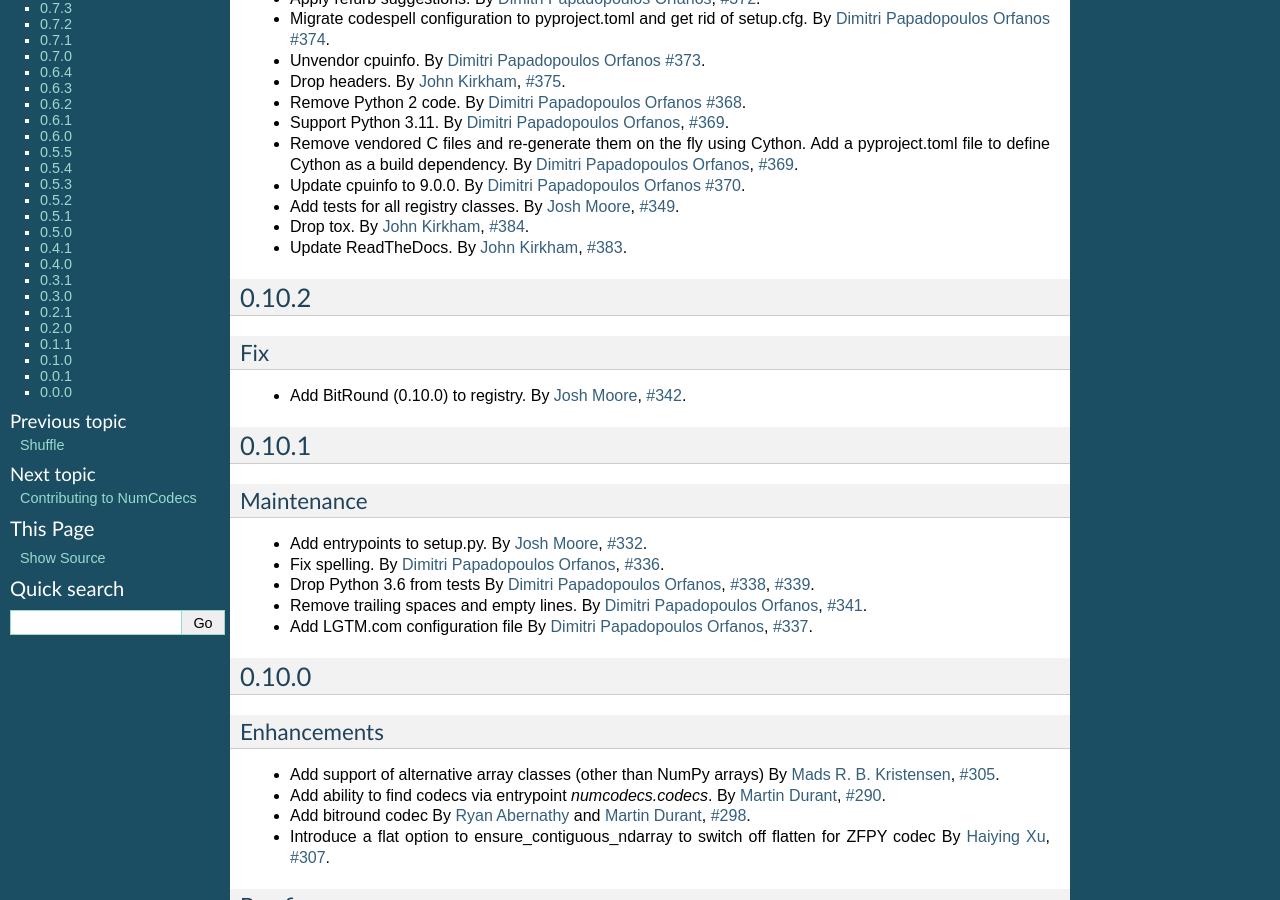
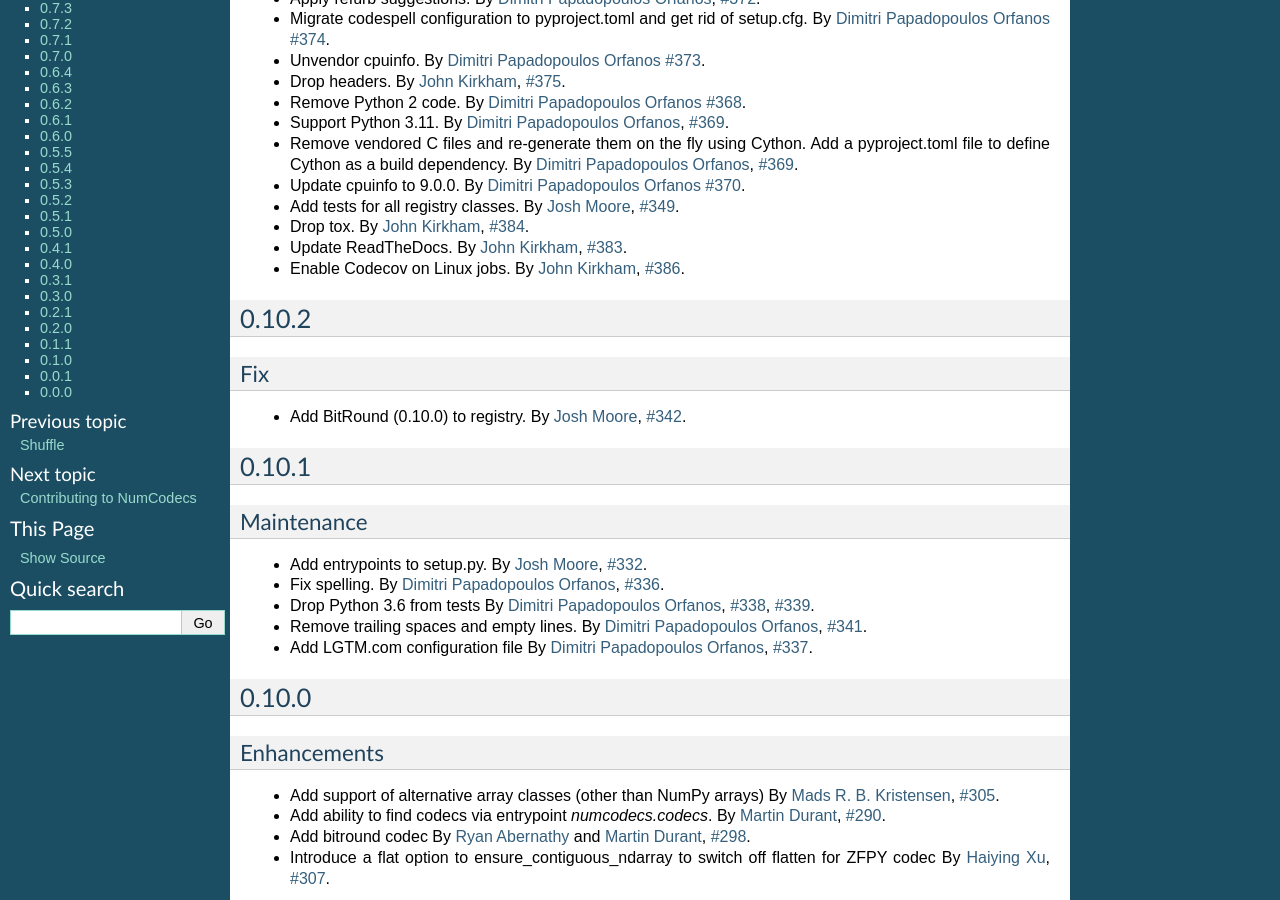
Before and after one commit to zarr-developers/numcodecs, a Sphinx documentation site: the page built from docs/release.rst, in a window 1280 px wide and 900 px high, scrolled down 330 px. Built offline with Sphinx 7.4.7, drawn with Linux system fonts in a browser that asks for light colours; pages that are not in the unit, such as notebooks, are missing from menus; the version number could not be read and is left out.

Commit message:
Report coverage to Codecov

```diff
--- a/docs/release.rst
+++ b/docs/release.rst
@@ -54,6 +54,9 @@ Maintenance
 
 * Update ReadTheDocs.
   By :user:`John Kirkham <jakirkham>`, :issue:`383`.
+
+* Enable Codecov on Linux jobs.
+  By :user:`John Kirkham <jakirkham>`, :issue:`386`.
 
 .. _release_0.10.2:
 
```
Also changed, not shown: 1 other file.
